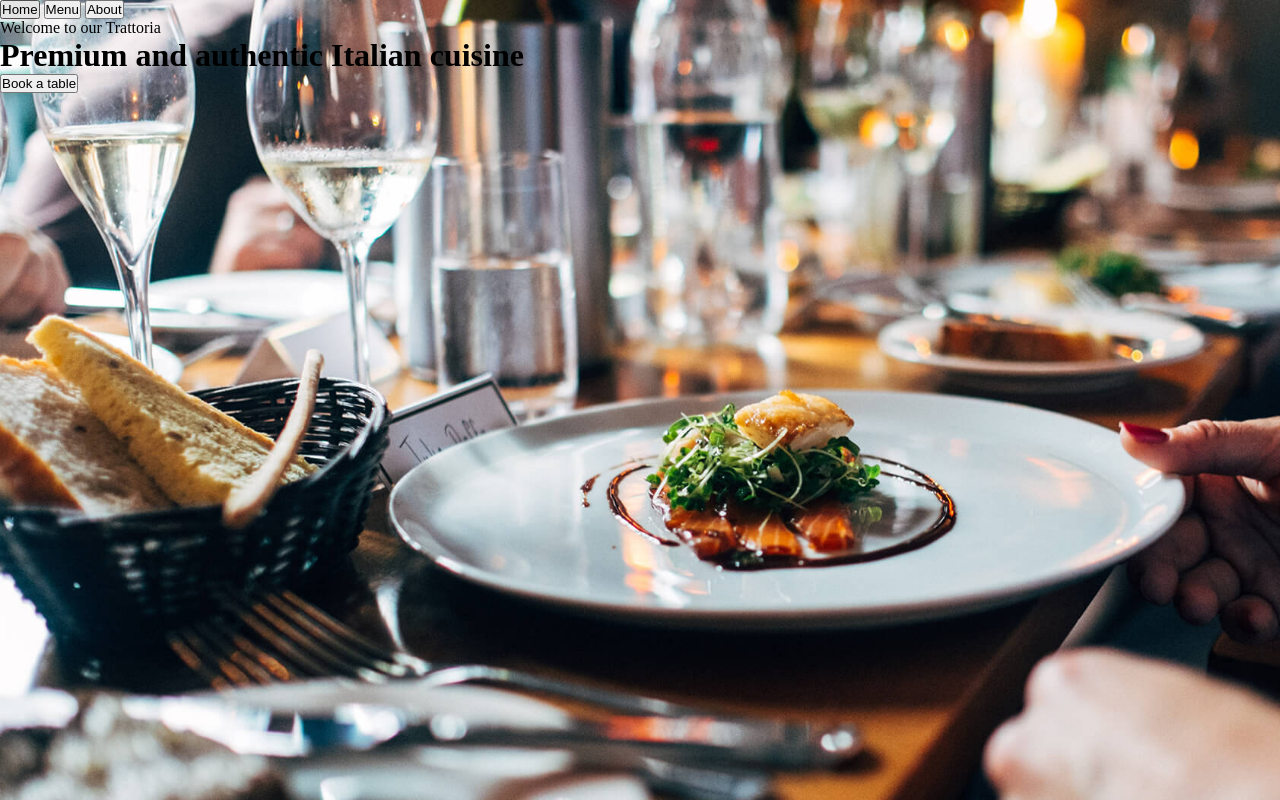
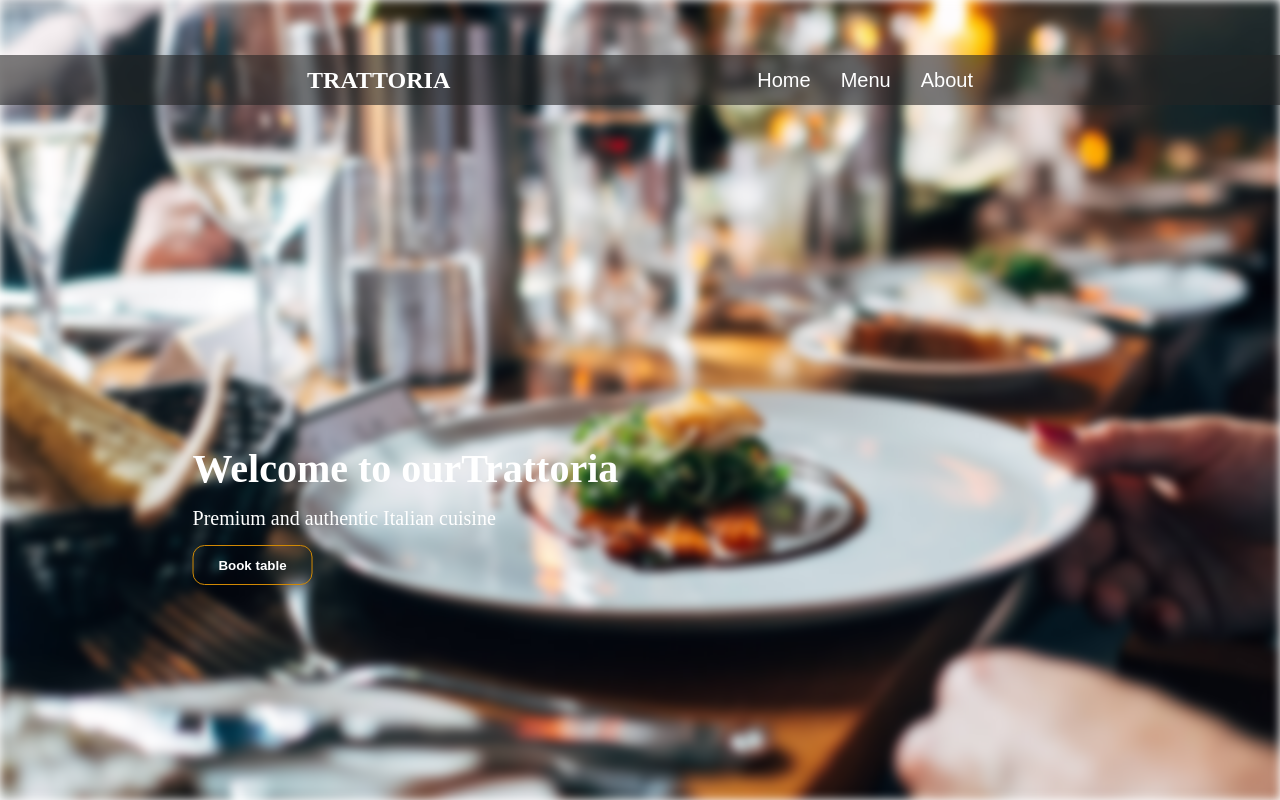
Before and after one commit to Kasy00/Restaurant-page-with-Webpack, a website built with webpack: page src/index.html in a window 1280 px wide. Built offline with nearby package versions, Linux system fonts and the light colour scheme.

Commit message:
Created homepage in own JS module

```diff
--- /dev/null
+++ b/src/content.js
@@ -0,0 +1,23 @@
+export function createHomepage(){
+    const content = document.getElementById('content');
+
+    const headline = document.createElement('h1');
+    headline.textContent = 'Welcome to our';
+
+    const nameHeadline = document.createElement('span');
+    nameHeadline.textContent = 'Trattoria';
+    nameHeadline.classList.add('name-highlight');
+
+    headline.appendChild(nameHeadline);
+    content.appendChild(headline);
+
+    const description = document.createElement('p');
+    description.textContent = 'Premium and authentic Italian cuisine';
+
+    content.appendChild(description);
+
+    const bookTableBtn = document.createElement('button');
+    bookTableBtn.textContent = 'Book table';
+
+    content.appendChild(bookTableBtn);
+}
--- a/src/index.html
+++ b/src/index.html
@@ -8,15 +8,16 @@
 <body>
     <header>
         <nav>
-            <button>Home</button>
-            <button>Menu</button>
-            <button>About</button>
+            <h1>TRATTORIA</h1>
+            <div class="buttons">
+                <button>Home</button>
+                <button>Menu</button>
+                <button>About</button>
+            </div>
         </nav>
     </header>
+    <div class="background"></div>
     <div id="content">
-        <p>Welcome to our Trattoria</p>
-        <h1>Premium and authentic Italian cuisine</h1>
-        <button>Book a table</button>
     </div>
 </body>
 </html>
--- a/src/index.js
+++ b/src/index.js
@@ -1,2 +1,7 @@
 import './style.css';
+import { createHomepage } from './content';
 import Icon from './hero-bg.jpg';
+
+document.addEventListener('DOMContentLoaded', function() {
+    createHomepage();
+});
--- a/src/style.css
+++ b/src/style.css
@@ -10,6 +10,81 @@ html{
 body{
     font-size: 1.6rem;
     height: 100vh;
-    background-image: url('hero-bg.jpg');
+}
+
+.background{
+    width: 100%;
+    height: 100vh;
+    background: url("./hero-bg.jpg") top center;
     background-size: cover;
+    filter: blur(5px);
+    position: relative;
+    padding: 0;
 }
+
+header{
+    position: absolute;
+    width: 100%;
+    top: 5%;
+    z-index: 999;
+}
+
+nav{
+    display: flex;
+    justify-content: space-evenly;
+    align-items: center;
+    color: #fff;
+    background-color: rgba(36, 36, 36, 0.589);
+    margin-top: 1.5rem;
+}
+
+.buttons{
+    display: flex;
+    justify-content: center;
+    gap: 3rem;
+    align-items: center;
+    height: 5rem;
+}
+
+nav button{
+    background: none;
+    border: none;
+    cursor: pointer;
+    font-size: 2rem;
+    color: #fff;
+}
+
+nav h1{
+    justify-self: flex-start;
+}
+
+#content{
+    position: absolute;
+    top: 60%;
+    left: 35%;
+    transform: translate(-60%, -25%);
+    color: #fff;
+    font-size: 2rem;
+    display: flex;
+    flex-direction: column;
+    gap: 1.5rem;
+}
+
+#content h1{
+    font-weight: bold;
+}
+
+#content button{
+    width: 12rem;
+    height: 4rem;
+    border-radius: 1.2rem;
+    background: none;
+    color: #fff;
+    border: 1px solid rgb(209, 137, 4);
+    font-weight: bold;
+    cursor: pointer;
+}
+
+#name-highlight{
+    color: rgba(250, 169, 19, 0.747);
+}
```
Also changed, not shown: dist/index.html, dist/main.js.
